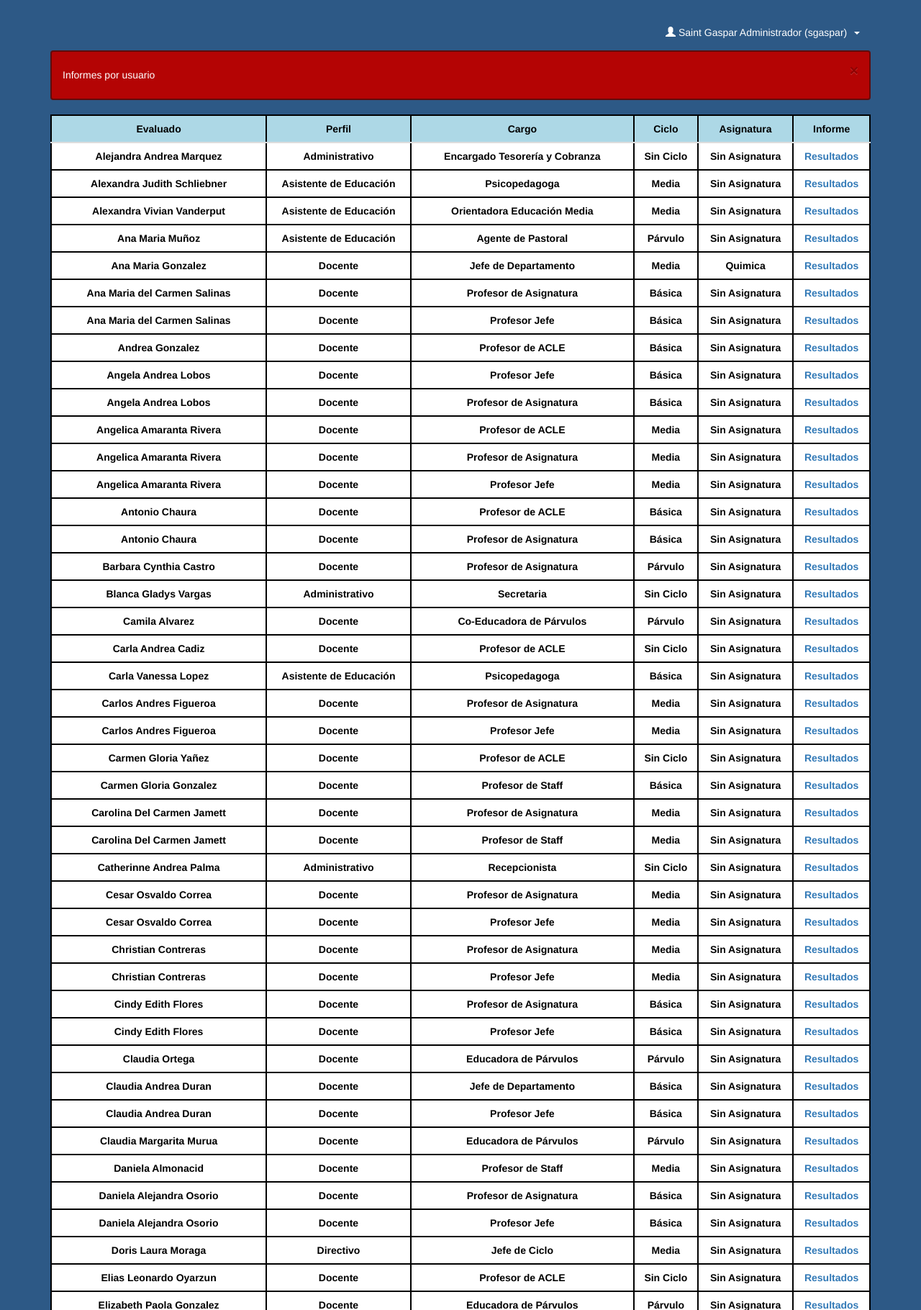
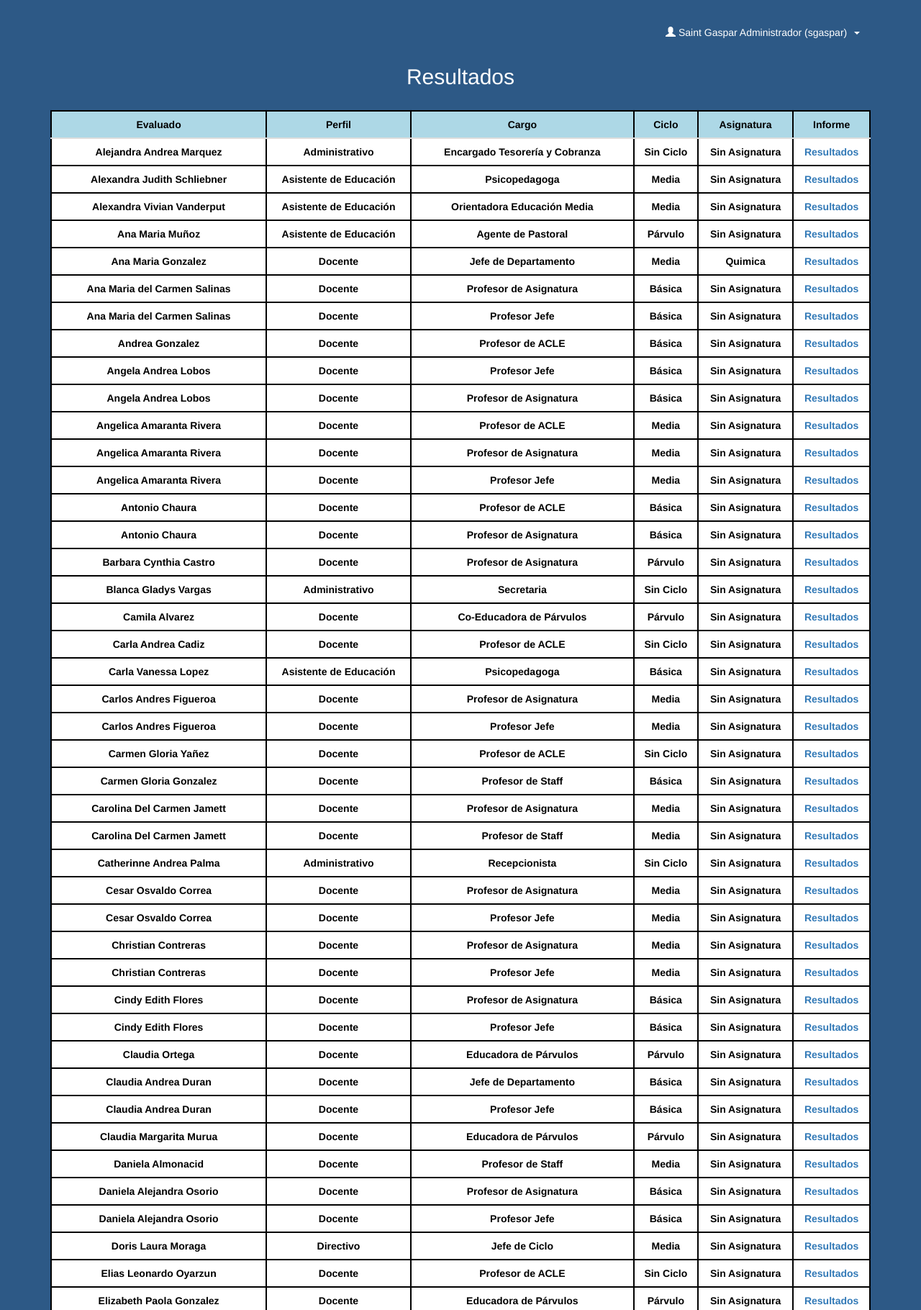
Before and after one commit to zsamora/improvingeducation, a PHP site: page /resultados.php?proceso_id=1 in a window 1280 px wide. Shown: the part 101-1921 px from the top of the page at 72% size. Run offline with PHP 8.4, Linux system fonts and the light colour scheme; a user stored in the database is signed in; data comes from the database, SQL or seed files in the repository; data that the repository does not hold is empty; some libraries are stand-ins or nearby versions.

Commit message:
Agregados titulos a cada pagina

```diff
--- a/asignaturas.php
+++ b/asignaturas.php
@@ -10,6 +10,8 @@ include('navbar.php');
 <div class="container">
 	<?php include('sessionbar.php'); ?>
 </div>
+<h2> Asignaturas </h2>
+<br>
 <div class="container">
 <div class="table-responsive">
 	<table class="table">
--- a/cargos.php
+++ b/cargos.php
@@ -10,6 +10,8 @@ include('navbar.php');
 <div class="container">
 	<?php include('sessionbar.php'); ?>
 </div>
+<h2>Cargos</h2>
+<br>
 <div class="container">
 <div class="table-responsive">
   <?php
--- a/ciclos.php
+++ b/ciclos.php
@@ -10,6 +10,8 @@ include('navbar.php');
 <div class="container">
 	<?php include('sessionbar.php'); ?>
 </div>
+<h2> Ciclos </h2>
+<br>
 <div class="container">
 <div class="table-responsive">
 	<table class="table">
--- a/competencias.php
+++ b/competencias.php
@@ -10,6 +10,8 @@ include('navbar.php');
 <div class="container">
 	<?php include('sessionbar.php'); ?>
 </div>
+<h2> Competencias </h2>
+<br>
 <div class="container">
 <div class="table-responsive">
 	<table class="table">
--- a/criterios.php
+++ b/criterios.php
@@ -10,6 +10,8 @@ include('navbar.php');
 <div class="container">
 	<?php include('sessionbar.php'); ?>
 </div>
+<h2> Criterios </h2>
+<br>
 <div class="container">
 <div class="table-responsive">
 	<table class="table">
--- a/css/style.css
+++ b/css/style.css
@@ -89,6 +89,10 @@ td {
 thead, tbody {
 	border: 2px solid black;
 }
+h2 {
+	color:white;
+	text-align: center;
+}
 h3 {
 	color:white;
 	text-align: center;
--- a/eliminar10.php
+++ b/eliminar10.php
@@ -1,4 +1,3 @@
-
 <?php
 session_start();
 if($_SESSION['id']!=1){ // Poner aquí las id de quien puede tener acceso
--- a/indicadores.php
+++ b/indicadores.php
@@ -10,6 +10,8 @@ include('navbar.php');
 <div class="container">
 	<?php include('sessionbar.php'); ?>
 </div>
+<h2> Indicadores </h2>
+<br>
 <div class="container">
 <div class="table-responsive">
 	<table class="table">
--- a/metas.php
+++ b/metas.php
@@ -10,6 +10,8 @@ include('navbar.php');
 <div class="container">
 	<?php include('sessionbar.php'); ?>
 </div>
+<h2> Metas </h2>
+<br>
 <div class="container">
 <div class="table-responsive">
 	<table class="table">
--- a/perfiles.php
+++ b/perfiles.php
@@ -10,6 +10,8 @@ include('navbar.php');
 <div class="container">
 	<?php include('sessionbar.php'); ?>
 </div>
+<h2> Perfiles </h2>
+<br>
 <div class="container">
 <div class="table-responsive">
 	<table class="table">
--- a/procesos.php
+++ b/procesos.php
@@ -10,6 +10,8 @@ include('navbar.php');
 <div class="container">
 	<?php include('sessionbar.php'); ?>
 </div>
+<h2> Procesos </h2>
+<br>
 <div class="container">
 <div class="table-responsive">
 	<table class="table">
--- a/resultados.php
+++ b/resultados.php
@@ -20,16 +20,16 @@ $comp_result = $conn->query($result_comp) or die("database error:". $conn->error
 ?>
 <div class="container">
 	<?php include('sessionbar.php'); ?>
-	<div class='alert alert-success'>
-		<button class='close' data-dismiss='alert'>&times;</button>
-			<h5> Informes por usuario </h5>
-	</div>
+<h2>Resultados</h2>
+</div>
+<br>
 <?php
 $users = "SELECT *
 						FROM trabaja
 						WHERE usuario_id != 1";
 $user_result = $conn->query($users) or die("database error:". $conn->error);
 ?>
+<div class="container">
 <div class="table-responsive">
 	<table class="table">
 		<thead>
--- a/superiores.php
+++ b/superiores.php
@@ -10,6 +10,8 @@ include('navbar.php');
 <div class="container">
 	<?php include('sessionbar.php'); ?>
 </div>
+<h2> Superiores </h2>
+<br>
 <div class="container">
 <div class="table-responsive">
   <table class="table table-condensed">
--- a/trabaja.php
+++ b/trabaja.php
@@ -10,6 +10,8 @@ include('navbar.php');
 <div class="container">
 	<?php include('sessionbar.php'); ?>
 </div>
+<h2> Trabajos </h2>
+<br>
 <div class="container">
 <div class="table-responsive">
 	<table class="table table-hover table-condensed">
--- a/usuarios.php
+++ b/usuarios.php
@@ -10,6 +10,8 @@ include('navbar.php');
 <div class="container">
 	<?php include('sessionbar.php'); ?>
 </div>
+<h2> Usuarios </h2>
+<br>
 <div class="container">
 <div class="table-responsive">
 	<table class="table">
```
